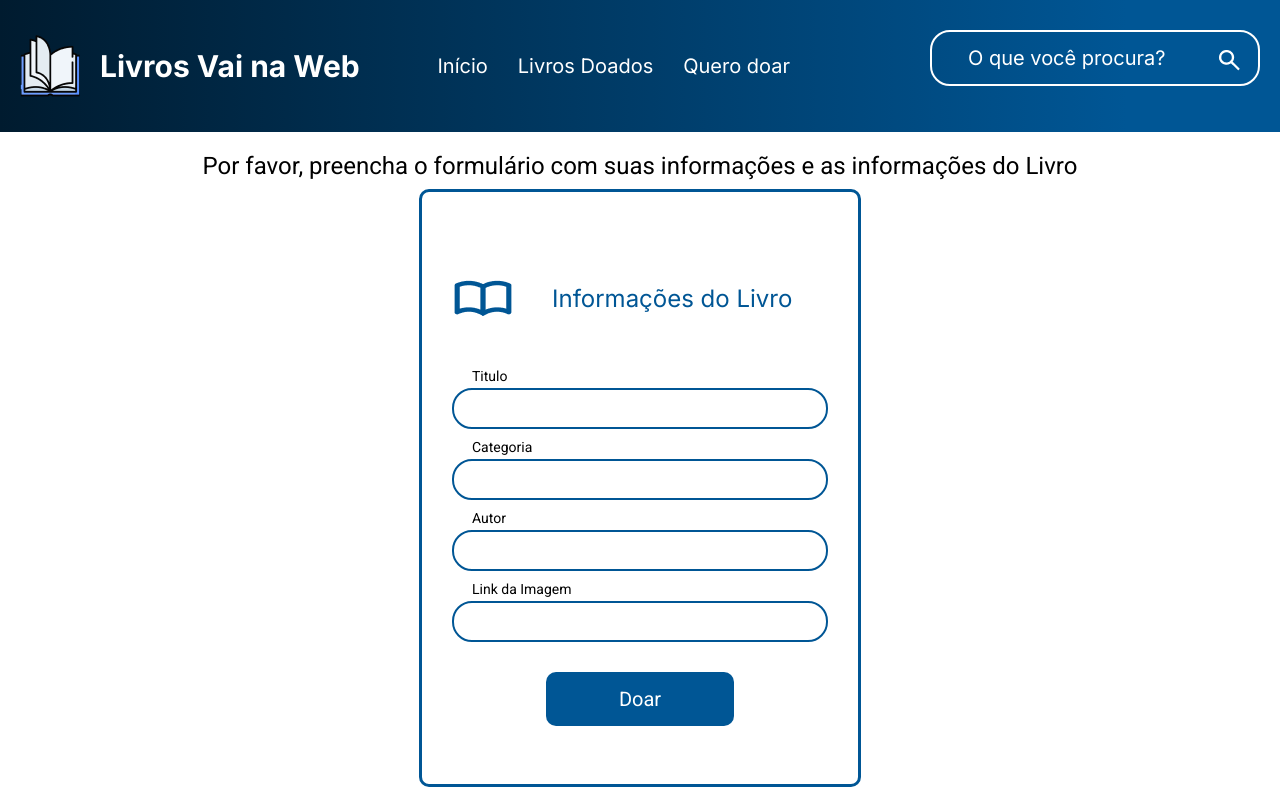
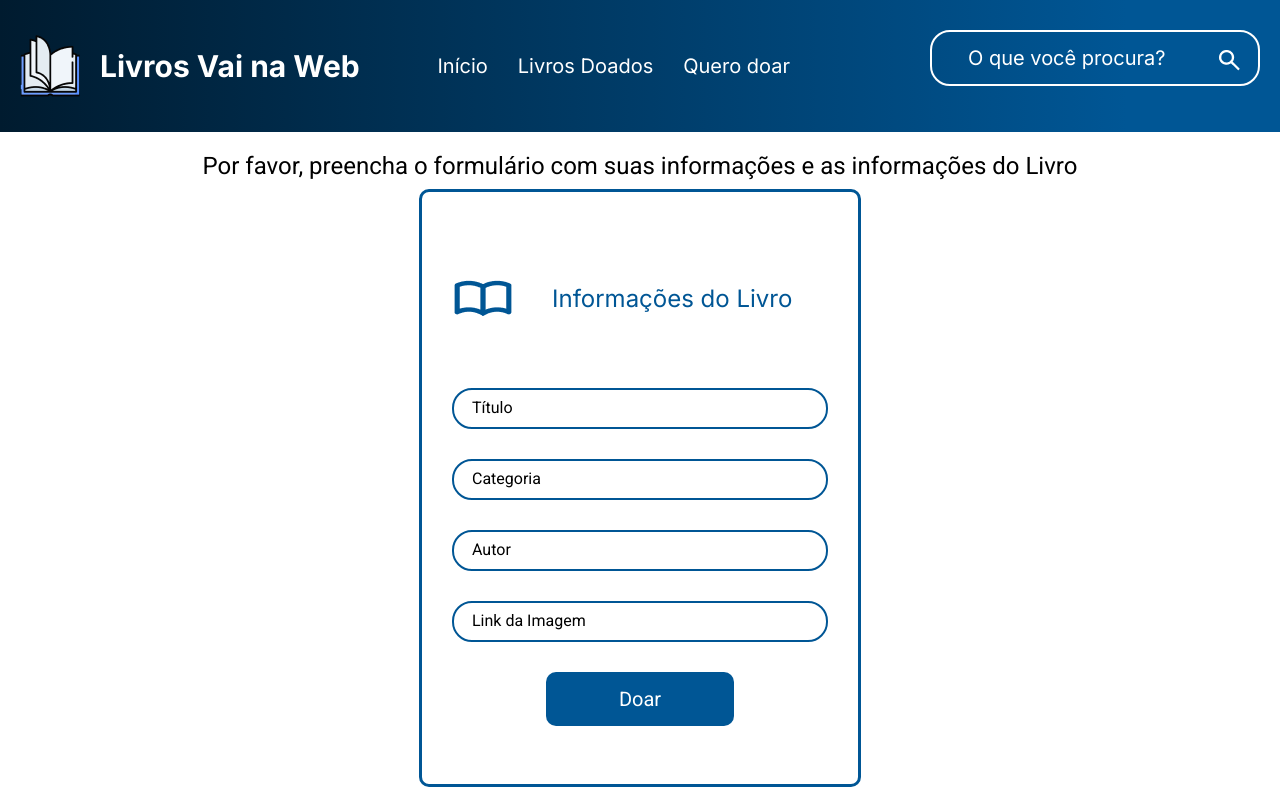
Before and after one commit to tatyanepgoncalves/mindShelf, a React (Vite) app: page /queroDoar in a window 1280 px wide. Shown: the top 800 px of the page. Built offline with nearby package versions, Linux system fonts and the light colour scheme.

Commit message:
✨ feat: Ajustes no QueroDoar.jsx

```diff
--- a/src/Pages/QueroDoar/QueroDoar.jsx
+++ b/src/Pages/QueroDoar/QueroDoar.jsx
@@ -1,7 +1,10 @@
+
 import Book from "../../assets/images/book.png";
 import D from "./QueroDoar.module.scss";
 
 export default function QueroDoar() {
+
+
   return (
     <section className={D.doados}>
       <p>
@@ -17,27 +20,28 @@ export default function QueroDoar() {
 
         <form className={D.formDoados}>
           <div>
-            <input type="text" id="title" />
-            <label htmlFor="title">Titulo</label>
+            <input type="text" id="title" placeholder=" " />
+            <label htmlFor="title">Título</label>
           </div>
 
           <div>
-            <input type="text" id="category" />
+            <input type="text" id="category" placeholder=" " />
             <label htmlFor="category">Categoria</label>
           </div>
 
           <div>
-            <input type="text" id="autor" />
+            <input type="text" id="autor" placeholder=" " />
             <label htmlFor="autor">Autor</label>
           </div>
 
           <div>
-            <input type="text" id="upload" />
+            <input type="text" id="upload" placeholder=" " />
             <label htmlFor="upload">Link da Imagem</label>
           </div>
 
           <input type="submit" value="Doar" />
         </form>
+
       </div>
     </section>
   );
```
